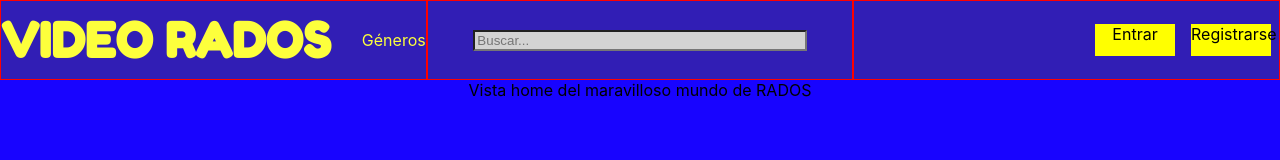
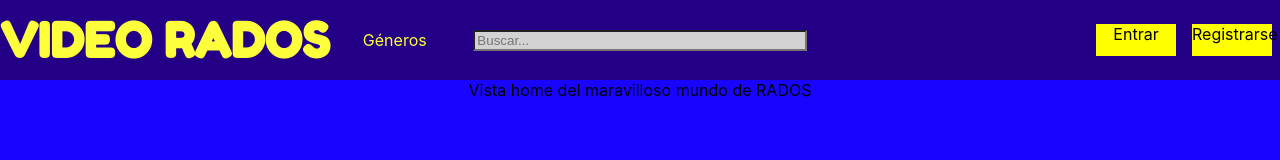
Before and after one commit to DanielC1492/Video-Rados, a React (Create React App) app: page / in a window 1280 px wide. Shown: the top 160 px of the page. Built offline with nearby package versions, Linux system fonts and the light colour scheme; grey boxes are pictures that could not be loaded.

Commit message:
header finished

```diff
--- a/src/components/Header/Header.css
+++ b/src/components/Header/Header.css
@@ -9,7 +9,7 @@
     display: flex;
     flex-direction: row;
     justify-content: space-around;
-    background-color: rgba(49,30,181,255);
+    background-color: rgba(35,0,133,255);
 }
 
 .left { /* div del logo + desplegable de generos, parte izquierda header */
@@ -34,7 +34,7 @@
     align-items: center;
 }
 
-.search {
+.search { /* barra de busqueda */
     background-color: lightgrey;
     width: 25em;
 }
--- a/src/components/Header/Header.jsx
+++ b/src/components/Header/Header.jsx
@@ -6,7 +6,7 @@ const Header = () => {
 
     return(
         <div className="header">
-            <div className="left a">
+            <div className="left">
                 <div className="logo">
                     <p>VIDEO RADOS</p>
                 </div>
@@ -16,11 +16,11 @@ const Header = () => {
                 </div>
             </div>
 
-            <div className="center a">
+            <div className="center">
                 <input type="search" className="search" placeholder="Buscar..." />
             </div>
 
-            <div className="right a">
+            <div className="right">
                 <MyButton nombre="Entrar"/>
                 <MyButton nombre="Registrarse"/>
             </div>
```
